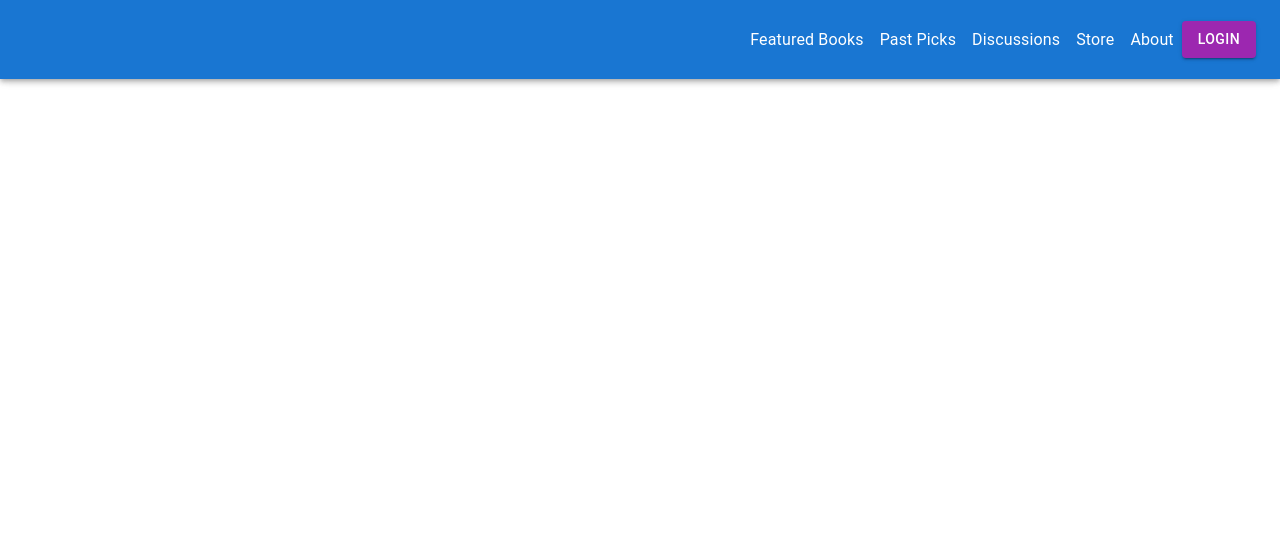
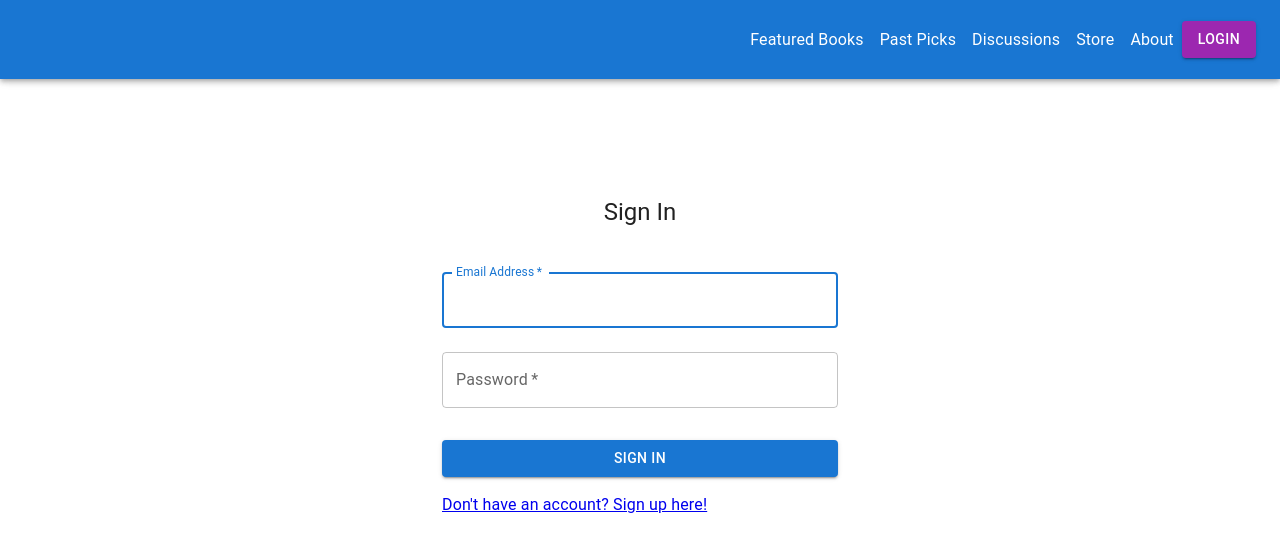
Before and after one commit to harrydcole2/codeathon-website, a React (Vite) app in the folder frontend/: page /login in a window 1280 px wide. Shown: the top 552 px of the page. Built offline with nearby package versions, Linux system fonts and the light colour scheme; some icons are missing.

Commit message:
minor route change

```diff
--- a/frontend/src/App.jsx
+++ b/frontend/src/App.jsx
@@ -24,8 +24,8 @@ function App() {
           <Route path="/discussions" element={<Discussions />} />
           <Route path="/store" element={<Store />} />
           <Route path="/about" element={<About />} />
-          <Route path="/loginPage" element={<LoginPage />} />
-          <Route path="/signUp" element={<SignUpPage />} />
+          <Route path="/login" element={<LoginPage />} />
+          <Route path="/register" element={<SignUpPage />} />
         </Routes>
       </ErrorBoundary>
     </QueryClientProvider>
--- a/frontend/src/components/NavBar.jsx
+++ b/frontend/src/components/NavBar.jsx
@@ -38,7 +38,7 @@ function NavBar(props) {
       setRole("");
       navigate("/");
     } else {
-      navigate("/loginPage");
+      navigate("/login");
     }
   };
 
--- a/frontend/src/components/PastBookList.jsx
+++ b/frontend/src/components/PastBookList.jsx
@@ -18,7 +18,7 @@ const PastBookList = ({ books }) => {
             author={book.author}
             description={book.description}
             image={
-              "https://images.unsplash.com/photo-1537996194471-e657df975ab4?auto=format&fit=crop&w=400&h=250" //temporary image
+              "https://images.unsplash.com/photo-1537996194471-e657df975ab4?auto=format&fit=crop&w=400&h=250" // temporary image
             }
           />
         ))}
--- a/frontend/src/pages/LoginPage.jsx
+++ b/frontend/src/pages/LoginPage.jsx
@@ -86,7 +86,7 @@ const LoginPage = () => {
           >
             Sign In
           </Button>
-          <Link to="/signUp" variant="body2">
+          <Link to="/register" variant="body2">
             {"Don't have an account? Sign up here!"}
           </Link>
         </Box>
```
